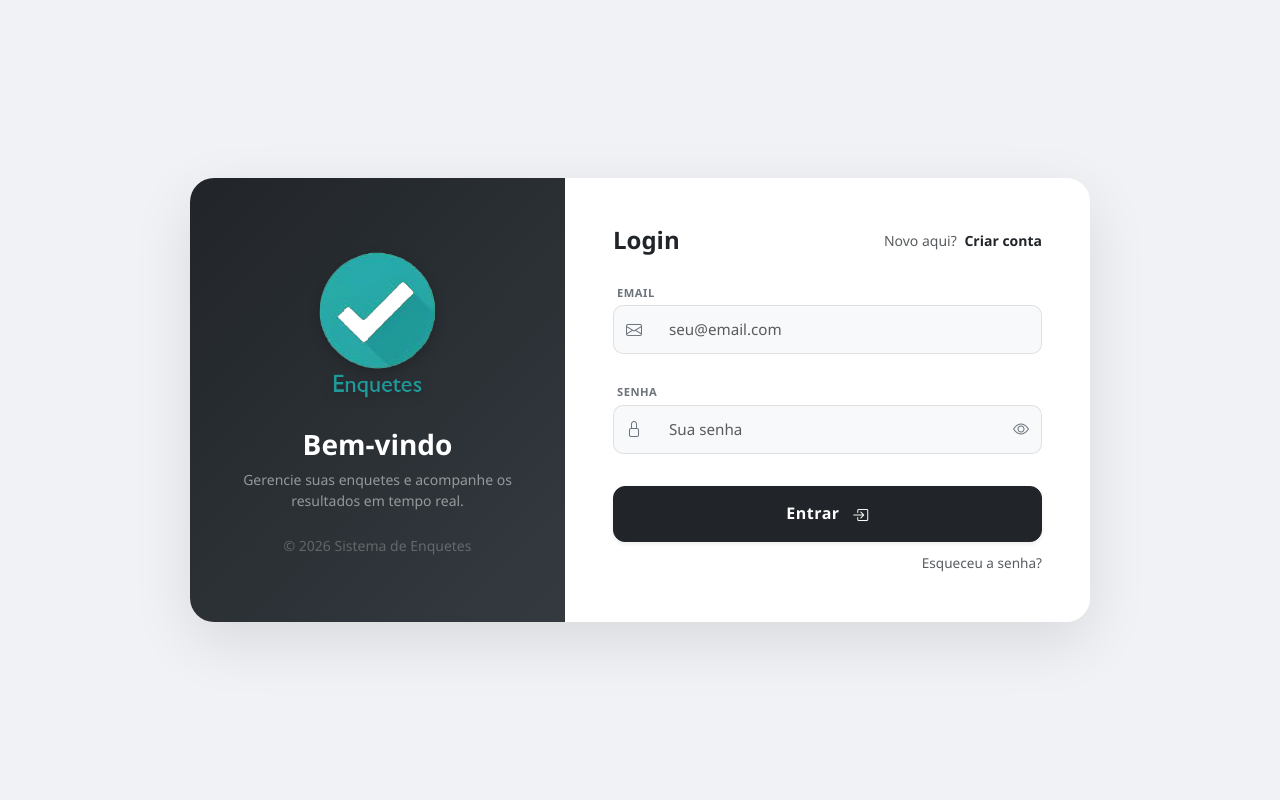
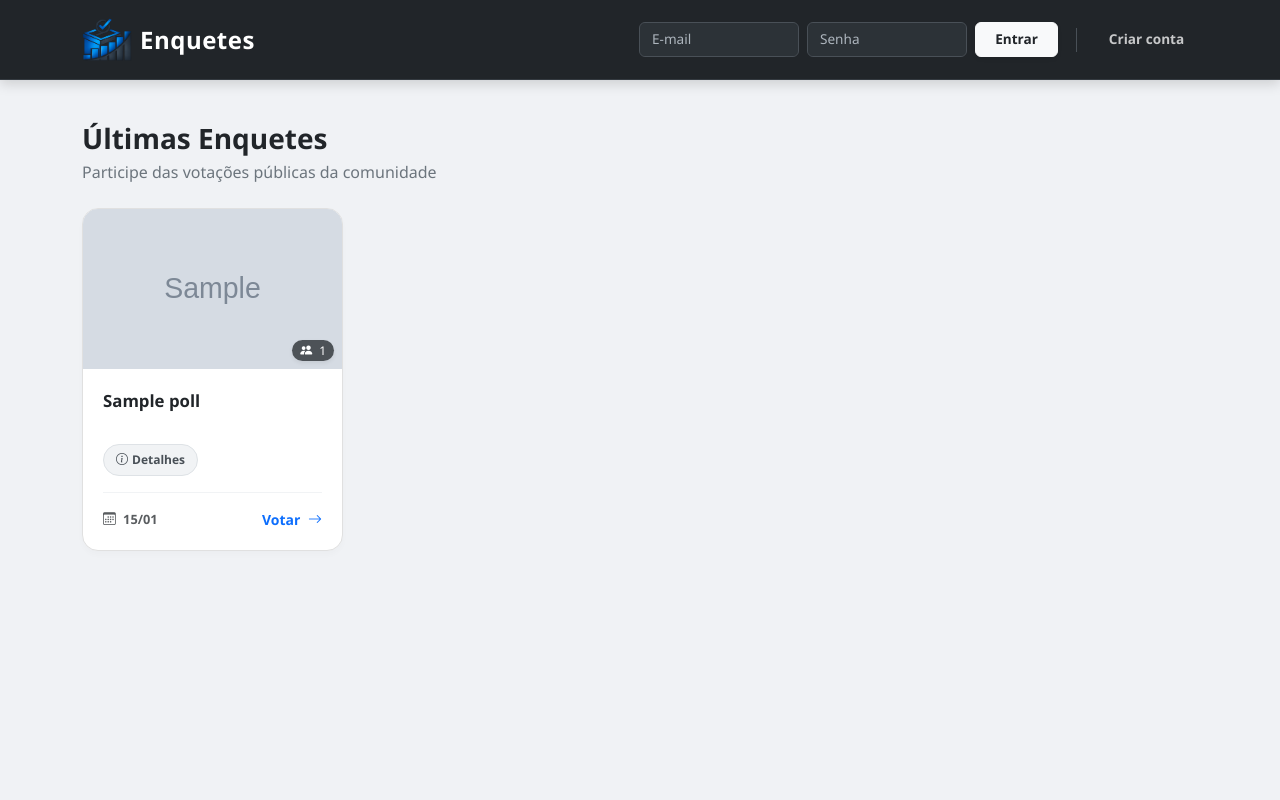
Before and after one commit to AprendendoLinux/enquetes, a FastAPI app: page / in a window 1280 px wide. Run offline with FastAPI, Linux system fonts and the light colour scheme; tables that the repository leaves empty hold one stand-in row (values such as "Sample post"); grey boxes marked "Sample" are stand-in pictures; parts of the project's set-up code (start-up, migrations or seed data) failed here and were passed over.

Commit message:
Novo visual

```diff
--- a/app/main.py
+++ b/app/main.py
@@ -7,13 +7,13 @@ from fastapi.staticfiles import StaticFiles
 from fastapi.templating import Jinja2Templates
 from fastapi.security import OAuth2PasswordBearer
 from sqlalchemy.orm import Session
-from sqlalchemy.sql import text # Necessário para o teste de conexão
+from sqlalchemy.sql import text
 import shutil
 import os
 import uuid
 from datetime import datetime
 
-# Imports do seu sistema
+# Imports do sistema
 from auth_utils import verify_token, get_password_hash
 from database import engine, Base, get_db
 
@@ -56,12 +56,7 @@ def create_default_admin():
 
 @asynccontextmanager
 async def lifespan(app: FastAPI):
-    """
-    Função executada ANTES da aplicação começar a receber requisições.
-    Serve para aguardar o banco de dados estar pronto.
-    """
     logger.info("⏳ Aguardando banco de dados iniciar...")
-
     db_ready = False
     while not db_ready:
         try:
@@ -76,11 +71,8 @@ async def lifespan(app: FastAPI):
 
     logger.info("🛠️ Verificando/Criando tabelas...")
     Base.metadata.create_all(bind=engine)
-
     create_default_admin()
-
     yield
-
     logger.info("🛑 Aplicação encerrando...")
 
 app = FastAPI(lifespan=lifespan)
@@ -94,15 +86,27 @@ app.include_router(auth.router, prefix="/auth", tags=["auth"])
 app.include_router(poll.router, prefix="/polls", tags=["polls"])
 app.include_router(admin.router, prefix="/admin", tags=["admin"])
 
+# --- ROTA RAIZ (HOME COM ENQUETES) ---
 @app.get("/", response_class=HTMLResponse)
-async def root(request: Request, access_token: str | None = Cookie(default=None)):
+async def root(request: Request, db: Session = Depends(get_db), access_token: str | None = Cookie(default=None)):
+    # Se o usuário já estiver logado, redireciona para o painel pessoal
     if access_token and verify_token(access_token):
         return RedirectResponse("/dashboard", status_code=303)
-    return templates.TemplateResponse("login.html", {"request": request})
 
+    # Se não estiver logado, busca as enquetes públicas para mostrar na Home
+    recent_polls = crud.get_recent_public_polls(db)
+
+    # Adiciona a contagem de votos para exibir nos cards
+    for p in recent_polls:
+         p.vote_count = db.query(models.Vote).filter(models.Vote.poll_id == p.id).count()
+
+    # Renderiza a página de login que agora é também a Home
+    return templates.TemplateResponse("login.html", {"request": request, "polls": recent_polls})
+
+# Redireciona /login para a raiz (evita duplicidade)
 @app.get("/login", response_class=HTMLResponse)
-async def login_page(request: Request):
-    return templates.TemplateResponse("login.html", {"request": request})
+async def login_page_redirect():
+    return RedirectResponse("/", status_code=303)
 
 @app.get("/register", response_class=HTMLResponse)
 async def register_page(request: Request):
@@ -138,6 +142,7 @@ async def create_poll_action(
     description: str = Form(None),
     multiple_choice: bool = Form(False),
     check_ip: bool = Form(False),
+    is_public: bool = Form(False), # <--- NOVO PARÂMETRO
     options: list[str] = Form(...),
     deadline: str | None = Form(None),
     image_file: UploadFile = File(None),
@@ -175,9 +180,10 @@ async def create_poll_action(
 
     poll_create = schemas.PollCreate(
         title=title,
-        description=description, # <--- NOVO
+        description=description,
         multiple_choice=multiple_choice,
         check_ip=check_ip,
+        is_public=is_public, # <--- Passando para o schema
         options=cleaned_options,
         deadline=deadline_dt,
         image_path=image_path_db
--- a/app/templates/login.html
+++ b/app/templates/login.html
@@ -3,7 +3,7 @@
 <head>
   <meta charset="UTF-8">
   <meta name="viewport" content="width=device-width, initial-scale=1.0">
-  <title>Login - Sistema de Enquetes</title>
+  <title>Sistema de Enquetes</title>
   <link href="https://cdn.jsdelivr.net/npm/bootstrap@5.3.3/dist/css/bootstrap.min.css" rel="stylesheet">
   <link rel="stylesheet" href="https://cdn.jsdelivr.net/npm/bootstrap-icons@1.11.3/font/bootstrap-icons.min.css">
 
@@ -20,138 +20,266 @@
   <meta property="twitter:image" content="{{ request.base_url }}static/card.jpg">
 
   <style>
-    body { background: #f0f2f5; font-family: 'Segoe UI', system-ui, -apple-system, sans-serif; min-height: 100vh; display: flex; align-items: center; justify-content: center; padding: 20px; }
+    body { background-color: #f0f2f5; font-family: 'Segoe UI', system-ui, -apple-system, sans-serif; }
 
-    .card-split { border: none; border-radius: 24px; box-shadow: 0 20px 60px rgba(0,0,0,0.1); overflow: hidden; max-width: 900px; width: 100%; margin: auto; }
-    .brand-panel { background: linear-gradient(135deg, #212529 0%, #343a40 100%); color: white; padding: 3rem; display: flex; flex-direction: column; justify-content: center; align-items: center; text-align: center; }
-    .form-panel { padding: 3rem; background: white; display: flex; flex-direction: column; justify-content: center; }
-    .logo-brand { width: 160px; height: auto; filter: drop-shadow(0 4px 6px rgba(0,0,0,0.2)); margin-bottom: 1.5rem; }
+    /* --- NAVBAR PRETO FOSCO (Matte Black) --- */
+    .navbar-matte {
+        background-color: #212529;
+        padding: 0.6rem 0;
+        border-bottom: 1px solid #343a40;
+        box-shadow: 0 4px 12px rgba(0,0,0,0.15);
+    }
 
-    /* Inputs e Grupos */
-    .form-control-lg { padding: 0.75rem 1rem; font-size: 0.95rem; border: 1px solid #e0e0e0; background-color: #f8f9fa; }
-    .form-control-lg:focus { background-color: #fff; box-shadow: none; border-color: #212529; }
+    .navbar-brand {
+        font-weight: 700;
+        font-size: 1.5rem;
+        color: #fff !important;
+        letter-spacing: 0.5px;
+    }
 
-    .input-group-text { background: #f8f9fa; border: 1px solid #e0e0e0; border-right: none; color: #6c757d; }
+    /* --- INPUTS "DARK UI" --- */
+    .input-dark-theme {
+        background-color: #2c3237;
+        border: 1px solid #495057;
+        color: #e9ecef;
+        font-size: 0.85rem;
+        border-radius: 6px;
+        transition: all 0.2s ease;
+    }
+    .input-dark-theme::placeholder { color: #adb5bd; }
+    .input-dark-theme:focus { background-color: #343a40; border-color: #6c757d; color: #fff; box-shadow: none; }
+    .input-dark-theme:-webkit-autofill { -webkit-box-shadow: 0 0 0 30px #2c3237 inset !important; -webkit-text-fill-color: #fff !important; caret-color: white; }
 
-    /* Ajuste para inputs normais (ícone esquerda + input) */
-    .input-group:not(.has-toggle) .form-control-lg { border-left: none; border-top-right-radius: 10px; border-bottom-right-radius: 10px; }
-    .input-group:not(.has-toggle) .input-group-text { border-top-left-radius: 10px; border-bottom-left-radius: 10px; }
+    /* --- BOTÕES DO TOPO (PC) --- */
+    .btn-login-matte {
+        background-color: #f8f9fa; color: #212529; font-weight: 700; font-size: 0.85rem; border-radius: 6px; padding: 0.4rem 1.2rem; border: 1px solid #f8f9fa; transition: all 0.2s;
+    }
+    .btn-login-matte:hover { background-color: #e2e6ea; border-color: #dae0e5; transform: translateY(-1px); }
 
-    /* Ajuste para inputs com Toggle (ícone esq + input + botão dir) */
-    .input-group.has-toggle .form-control-lg { border-left: none; border-right: none; }
-    .input-group.has-toggle .input-group-text { border-top-left-radius: 10px; border-bottom-left-radius: 10px; }
-    .input-group.has-toggle .btn-toggle { border: 1px solid #e0e0e0; border-left: none; background: #f8f9fa; border-top-right-radius: 10px; border-bottom-right-radius: 10px; color: #6c757d; }
-    .input-group.has-toggle .btn-toggle:hover { background: #e9ecef; color: #212529; }
+    .btn-register-matte {
+        color: rgba(255,255,255,0.75); font-weight: 600; font-size: 0.85rem; text-decoration: none; padding: 0.4rem 0.8rem; border-radius: 6px; transition: color 0.2s; border: 1px solid transparent;
+    }
+    .btn-register-matte:hover { color: #fff; background-color: rgba(255,255,255,0.1); }
 
-    .form-label-sm { font-size: 0.7rem; font-weight: 700; letter-spacing: 0.5px; color: #6c757d; text-transform: uppercase; margin-bottom: 4px; margin-left: 4px; }
-    .btn-dark-lg { padding: 0.9rem; border-radius: 12px; font-weight: 700; letter-spacing: 0.5px; font-size: 1rem; transition: all 0.2s; }
-    .btn-dark-lg:hover { transform: translateY(-2px); box-shadow: 0 4px 12px rgba(33, 37, 41, 0.2); }
+    .vr-matte { width: 1px; background-color: #495057; margin: 0 10px; height: 24px; align-self: center; }
+    .input-desktop { width: 160px; }
 
-    .link-auth { text-decoration: none; color: #212529; font-weight: 600; transition: color 0.2s; border-bottom: 2px solid transparent; }
-    .link-auth:hover { border-bottom-color: #212529; }
+    /* --- LAYOUT MOBILE --- */
+    .mobile-nav-container { background-color: #212529; padding-top: 10px; }
+    .input-mobile { background-color: #343a40; border: 1px solid #495057; color: white; margin-bottom: 10px; height: 45px; }
+    .input-mobile::placeholder { color: #adb5bd; }
+    .btn-mobile-login { width: 100%; height: 45px; background-color: #f8f9fa; color: #212529; font-weight: bold; border: none; transition: background-color 0.2s; }
+    .btn-mobile-login:active { background-color: #e2e6ea; }
 
-    .alert-error { background-color: #fff5f5; border: 1px solid #fed7d7; color: #c53030; border-radius: 10px; font-size: 0.9rem; padding: 1rem; }
+    /* --- CARDS --- */
+    .card-poll {
+        transition: all 0.3s cubic-bezier(0.25, 0.8, 0.25, 1);
+        border-radius: 16px;
+        overflow: hidden;
+        height: 100%;
+        background: #fff;
+        box-shadow: 0 4px 6px rgba(0,0,0,0.02);
+        border: 1px solid #e0e0e0;
+        /* Necessário para o stretched-link funcionar dentro */
+        position: relative;
+    }
 
-    @media (max-width: 767.98px) {
-        .brand-panel { padding: 2rem 1rem; }
-        .logo-brand { width: 120px; margin-bottom: 1rem; }
-        .form-panel { padding: 2rem 1.5rem; }
+    .card-poll:hover {
+        transform: translateY(-5px);
+        box-shadow: 0 15px 30px rgba(0,0,0,0.08);
+        border-color: #d6d6d6;
+    }
+
+    .card-img-wrapper { height: 160px; position: relative; overflow: hidden; }
+    .card-img-top { width: 100%; height: 100%; object-fit: cover; }
+
+    .default-bg-0 { background: linear-gradient(135deg, #667eea 0%, #764ba2 100%); }
+    .default-bg-1 { background: linear-gradient(135deg, #ff9a9e 0%, #fecfef 99%, #fecfef 100%); }
+    .default-bg-2 { background: linear-gradient(120deg, #84fab0 0%, #8fd3f4 100%); }
+    .default-bg-3 { background: linear-gradient(120deg, #fccb90 0%, #d57eeb 100%); }
+    .default-bg-4 { background: linear-gradient(135deg, #e0c3fc 0%, #8ec5fc 100%); }
+
+    .default-card-content { display: flex; align-items: center; justify-content: center; height: 100%; color: white; font-size: 2rem; opacity: 0.5; }
+
+    .card-body { padding: 1.25rem; display: flex; flex-direction: column; }
+
+    .poll-title {
+        font-weight: 700; color: #212529; font-size: 1.05rem; line-height: 1.4; margin-bottom: 0.5rem;
+        display: -webkit-box; -webkit-line-clamp: 2; -webkit-box-orient: vertical; overflow: hidden; min-height: 2.8em;
+    }
+
+    /* Botão "Detalhes" Interativo */
+    .btn-details-clean {
+        font-size: 0.75rem;
+        background-color: #f1f3f5;
+        color: #495057;
+        padding: 6px 12px;
+        border-radius: 20px;
+        font-weight: 600;
+        display: inline-flex;
+        align-items: center;
+        width: fit-content;
+        margin-bottom: 1rem;
+        border: 1px solid #dee2e6;
+        cursor: pointer;
+
+        /* MAGIA AQUI: Ele fica acima do stretched-link */
+        position: relative;
+        z-index: 5;
+        transition: all 0.2s;
+    }
+    .btn-details-clean:hover {
+        background-color: #e9ecef;
+        border-color: #ced4da;
+    }
+
+    .card-footer-custom {
+        margin-top: auto; padding-top: 1rem; border-top: 1px solid #f1f3f5; display: flex; justify-content: space-between; align-items: center;
     }
   </style>
 </head>
 <body>
 
-  <div class="card card-split">
-    <div class="row g-0 h-100">
+  <nav class="navbar navbar-expand-lg navbar-matte fixed-top">
+    <div class="container">
 
-      <div class="col-md-5 col-lg-5 brand-panel">
-        <img src="/static/logo.png" alt="Logo" class="logo-brand">
-        <h3 class="fw-bold mb-2">Bem-vindo</h3>
-        <p class="text-white-50 small mb-0">
-          Gerencie suas enquetes e acompanhe os resultados em tempo real.
-        </p>
-        <div class="mt-4 small text-white-50 d-none d-md-block opacity-50">
-          &copy; 2026 Sistema de Enquetes
+      <a class="navbar-brand d-flex align-items-center" href="/">
+        <img src="/static/logo.png" alt="Logo" width="50" height="50" class="d-inline-block align-text-top me-2">
+        <span>Enquetes</span>
+      </a>
+
+      <button class="navbar-toggler border-0" type="button" data-bs-toggle="collapse" data-bs-target="#navbarContent">
+        <i class="bi bi-list text-white fs-2"></i>
+      </button>
+
+      <div class="collapse navbar-collapse" id="navbarContent">
+
+        <div class="d-none d-lg-flex ms-auto align-items-center gap-2">
+            <form action="/auth/token" method="post" class="d-flex align-items-center gap-2">
+                <input type="email" name="username" class="form-control input-dark-theme input-desktop" placeholder="E-mail" required>
+                <input type="password" name="password" class="form-control input-dark-theme input-desktop" placeholder="Senha" required>
+                <button type="submit" class="btn btn-login-matte shadow-sm">Entrar</button>
+            </form>
+            <div class="vr-matte"></div>
+            <a href="/register" class="btn btn-register-matte">Criar conta</a>
+        </div>
+
+        <div class="d-lg-none mobile-nav-container">
+            <hr class="border-secondary opacity-25 my-3">
+            <form action="/auth/token" method="post">
+                <input type="email" name="username" class="form-control input-mobile" placeholder="E-mail" required>
+                <input type="password" name="password" class="form-control input-mobile" placeholder="Senha" required>
+                <button type="submit" class="btn btn-mobile-login rounded-3 shadow-sm">Entrar</button>
+            </form>
+            <div class="text-center mt-3 mb-2">
+                <a href="/register" class="text-white-50 text-decoration-none small fw-bold">Não tem conta? Cadastre-se</a>
             </div>
         </div>
 
-      <div class="col-md-7 col-lg-7 form-panel">
+      </div>
+    </div>
+  </nav>
 
-        <div class="d-flex justify-content-between align-items-center mb-4">
-            <h4 class="fw-bold text-dark mb-0">Login</h4>
-            <span class="small text-muted">
-                Novo aqui? <a href="/register" class="link-auth ms-1">Criar conta</a>
-            </span>
+  <div class="container" style="margin-top: 90px; padding-top: 2rem; padding-bottom: 4rem;">
+
+    {% if error %}
+    <div class="alert alert-danger alert-dismissible fade show mb-5 shadow-sm border-0 rounded-3" role="alert">
+      <div class="d-flex align-items-center">
+          <i class="bi bi-exclamation-circle-fill me-2 fs-5"></i>
+          <div>{{ error }}</div>
+      </div>
+      <button type="button" class="btn-close" data-bs-dismiss="alert" aria-label="Close"></button>
+    </div>
+    {% endif %}
+
+    <div class="row mb-4 align-items-end">
+      <div class="col-lg-8">
+        <h3 class="fw-bold text-dark mb-1">Últimas Enquetes</h3>
+        <p class="text-secondary mb-0">Participe das votações públicas da comunidade</p>
+      </div>
     </div>
 
-        {% if error %}
-        <div class="alert alert-error mb-4 shadow-sm">
-            <div class="d-flex align-items-center">
-                <i class="bi bi-exclamation-triangle-fill me-2 fs-5"></i>
-                <span>{{ error }}</span>
+    <div class="row row-cols-1 row-cols-md-2 row-cols-lg-3 row-cols-xl-4 g-4">
+
+      {% for poll in polls %}
+      <div class="col">
+        <div class="card card-poll">
+
+            <div class="card-img-wrapper">
+              {% if poll.image_path %}
+                <img src="{{ poll.image_path }}" class="card-img-top" alt="{{ poll.title }}">
+              {% else %}
+                <div class="w-100 h-100 default-bg-{{ poll.id % 5 }}">
+                   <div class="default-card-content">
+                     <i class="bi bi-bar-chart-fill"></i>
                    </div>
                 </div>
               {% endif %}
 
-        <form action="/auth/token" method="post">
-
-          <div class="mb-4">
-            <label class="form-label-sm">Email</label>
-            <div class="input-group">
-              <span class="input-group-text"><i class="bi bi-envelope"></i></span>
-              <input type="email" name="username" class="form-control form-control-lg" placeholder="seu@email.com" required>
+              {% if poll.vote_count > 0 %}
+              <div class="position-absolute bottom-0 end-0 m-2">
+                <span class="badge bg-dark bg-opacity-75 rounded-pill shadow-sm" style="font-weight: 500; font-size: 0.75rem;">
+                  <i class="bi bi-people-fill me-1"></i> {{ poll.vote_count }}
+                </span>
               </div>
+              {% endif %}
             </div>
 
-          <div class="mb-4">
-            <label class="form-label-sm">Senha</label>
-            <div class="input-group has-toggle">
-              <span class="input-group-text"><i class="bi bi-lock"></i></span>
-              <input type="password" id="password" name="password" class="form-control form-control-lg" placeholder="Sua senha" required>
-              <button class="btn btn-toggle" type="button" onclick="togglePassword()">
-                  <i class="bi bi-eye" id="icon-pass"></i>
+            <div class="card-body">
+              <h5 class="poll-title" title="{{ poll.title }}">
+                  <a href="/polls/{{ poll.public_link }}" class="text-decoration-none text-dark stretched-link">
+                      {{ poll.title }}
+                  </a>
+              </h5>
+
+              {% if poll.description %}
+              <button type="button" class="btn-details-clean" data-bs-toggle="modal" data-bs-target="#descModal{{ poll.id }}">
+                  <i class="bi bi-info-circle me-1"></i> Detalhes
               </button>
+              {% else %}
+               <div style="height: 31px; margin-bottom: 1rem;"></div>
+              {% endif %}
+
+              <div class="card-footer-custom">
+                <small class="text-muted fw-semibold" style="font-size: 0.8rem;">
+                  <i class="bi bi-calendar3 me-1"></i> {{ poll.created_at.strftime('%d/%m') }}
+                </small>
+                <span class="fw-bold text-primary small">Votar <i class="bi bi-arrow-right ms-1"></i></span>
               </div>
-          </div>
-
-          <div class="d-grid pt-2">
-            <button type="submit" class="btn btn-dark btn-dark-lg shadow-sm">
-              Entrar <i class="bi bi-box-arrow-in-right ms-2 align-middle"></i>
-            </button>
-          </div>
-
-          <div class="text-end mt-2">
-            <a href="/auth/forgot-password" class="link-auth small text-muted fw-normal" style="font-size: 0.85rem;">
-              Esqueceu a senha?
-            </a>
-          </div>
-
-        </form>
-
-        <div class="text-center mt-4 text-muted small opacity-50 d-md-none">
-            &copy; 2026 Sistema de Enquetes
-        </div>
-
             </div>
         </div>
       </div>
 
-  <script>
-    function togglePassword() {
-        const input = document.getElementById('password');
-        const icon = document.getElementById('icon-pass');
+      {% if poll.description %}
+      <div class="modal fade" id="descModal{{ poll.id }}" tabindex="-1" aria-hidden="true">
+        <div class="modal-dialog modal-dialog-centered modal-dialog-scrollable">
+          <div class="modal-content rounded-4 shadow">
+            <div class="modal-header border-0 pb-0">
+              <h5 class="modal-title fw-bold text-dark">{{ poll.title }}</h5>
+              <button type="button" class="btn-close" data-bs-dismiss="modal" aria-label="Close"></button>
+            </div>
+            <div class="modal-body p-4 text-break" style="white-space: pre-wrap; font-size: 1rem; color: #495057;">{{ poll.description }}</div>
+            <div class="modal-footer border-0 pt-0">
+              <button type="button" class="btn btn-light rounded-pill px-4" data-bs-dismiss="modal">Fechar</button>
+              <a href="/polls/{{ poll.public_link }}" class="btn btn-dark rounded-pill px-4">Ir para Votação</a>
+            </div>
+          </div>
+        </div>
+      </div>
+      {% endif %}
 
-        if (input.type === "password") {
-            input.type = "text";
-            icon.classList.remove("bi-eye");
-            icon.classList.add("bi-eye-slash");
-        } else {
-            input.type = "password";
-            icon.classList.remove("bi-eye-slash");
-            icon.classList.add("bi-eye");
-        }
-    }
-  </script>
+      {% else %}
+      <div class="col-12 text-center py-5">
+        <div class="py-5 text-muted opacity-50">
+           <i class="bi bi-inbox fs-1 display-1 mb-3"></i>
+           <p class="fs-5">Nenhuma enquete pública encontrada.</p>
+        </div>
+      </div>
+      {% endfor %}
 
+    </div>
+  </div>
+
+  <script src="https://cdn.jsdelivr.net/npm/bootstrap@5.3.3/dist/js/bootstrap.bundle.min.js"></script>
 </body>
 </html>
```
Also changed, not shown: app/auth.py (+36 -33 lines), app/crud.py (+14 -11 lines), app/models.py (+8 -3 lines), app/poll.py (+23 -1 lines), app/schemas.py (+8 -4 lines), app/templates/create_poll.html (+37 -43 lines), app/templates/dashboard.html (+9 -1 lines), app/static/logo.png, 1 other file. Lines whose indentation alone changed are shown as unchanged.
